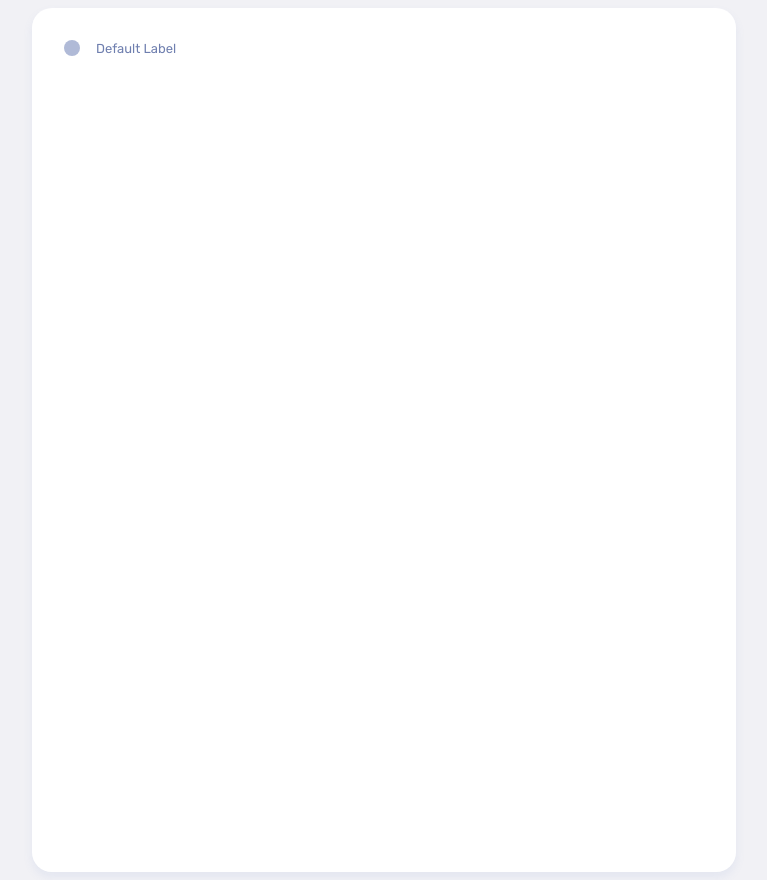
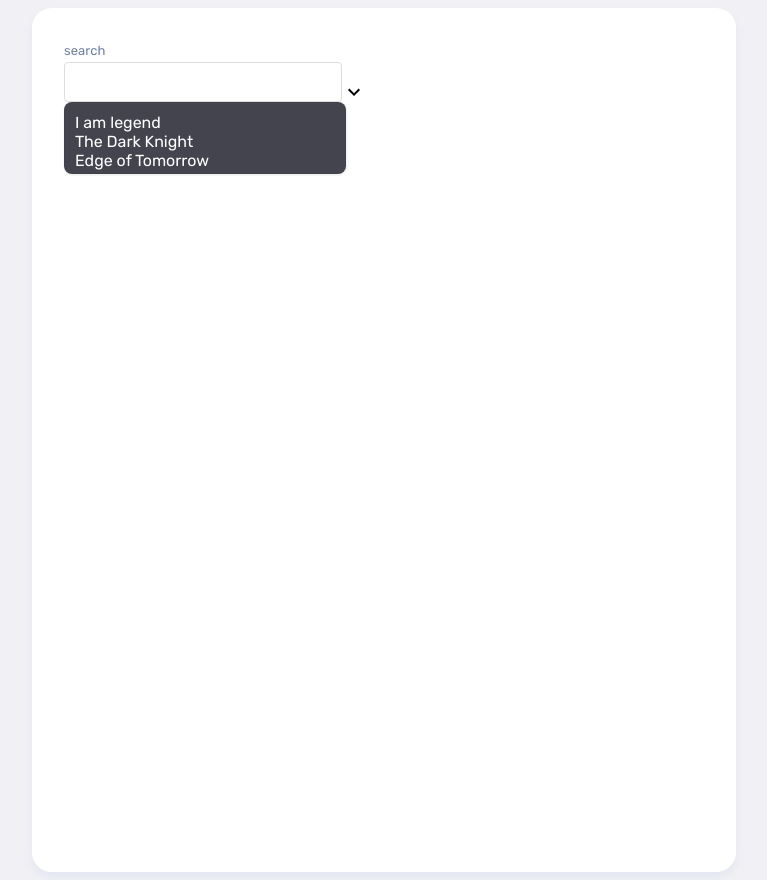
Before and after one commit to shinghuey27/dyno-web, a React (Create React App) app: page / in a window 1280 px wide. Shown: the whole page, without its empty margins (256-1023 px from the left). Built offline with nearby package versions, Linux system fonts and the light colour scheme.

Commit message:
re-styling search bar component

```diff
--- a/src/App.css
+++ b/src/App.css
@@ -4,6 +4,16 @@
   display: flex;
   flex-direction: column;
   margin-top: 1rem;
+}
+.listBox::-webkit-scrollbar {
+  display: none;
+}
+
+.itemList{
+  color: white;
+}
+.itemList:hover {
+  color: rgb(255, 221, 0);
 }
 
 .tooltipContainer {
--- a/src/App.js
+++ b/src/App.js
@@ -95,14 +95,49 @@ function App() {
         }}
       /> */}
 
-      {/* <Searchbar
+      <Searchbar
         label={{ label: 'search' }}
         description={{
           label: "this is search bar",
-          // style:{top:200, position:'absolute'}
         }}
-        item={{ style: { backgroundColor: 'white' } }}
-      /> */}
+        text={{
+          style: {
+            border: "1px solid #ddd",
+            borderRadius: "4px",
+            height: 40,
+            width: 278,
+            margin: 0,
+            fontSize: "14px",
+            fontWeight: 400,
+            fontFamily: "Lato",
+            boxSizing: "border-box",
+          }
+        }}
+        listBox={{
+          style: {
+            backgroundColor: '#44444F',
+            margin: 0, zIndex: 200, position: 'absolute',
+            border: '1px solid rgba(0, 0, 0, 0.05)',
+            borderRadius: 8,
+            boxShadow: "0.5px 1px 1px 1px rgba(0, 0, 0, 0.05)",
+            padding: 10,
+            width: 260,
+            top: -40,
+            overflow: 'scroll',
+            height: 50,
+            overflowX: 'hidden',
+
+
+          },
+          className: 'listBox'
+        }}
+        item={{
+          style: {
+            backgroundColor: '#44444F',
+          },
+          className: 'itemList'
+        }}
+      />
 
       {/* <div style={{ display: 'flex', }}>
 
@@ -155,7 +190,7 @@ function App() {
         }}
       /> */}
 
-      <RadioButton />
+      {/* <RadioButton /> */}
 
       {/* <Checkbox
         // checkMark={{ style: {backgroundColor:'red'} }}
--- a/src/Components/Searchbar/Searchbar.jsx
+++ b/src/Components/Searchbar/Searchbar.jsx
@@ -29,11 +29,7 @@ export default function Searchbar(props) {
             <div style={{ display: 'flex', }}>
                 <Textbox
                     label={label}
-                    text={{
-                        style: {
-                            // border: 0
-                        }
-                    }}
+                    text={text}
                     description={description}
                     error
                 />
```
